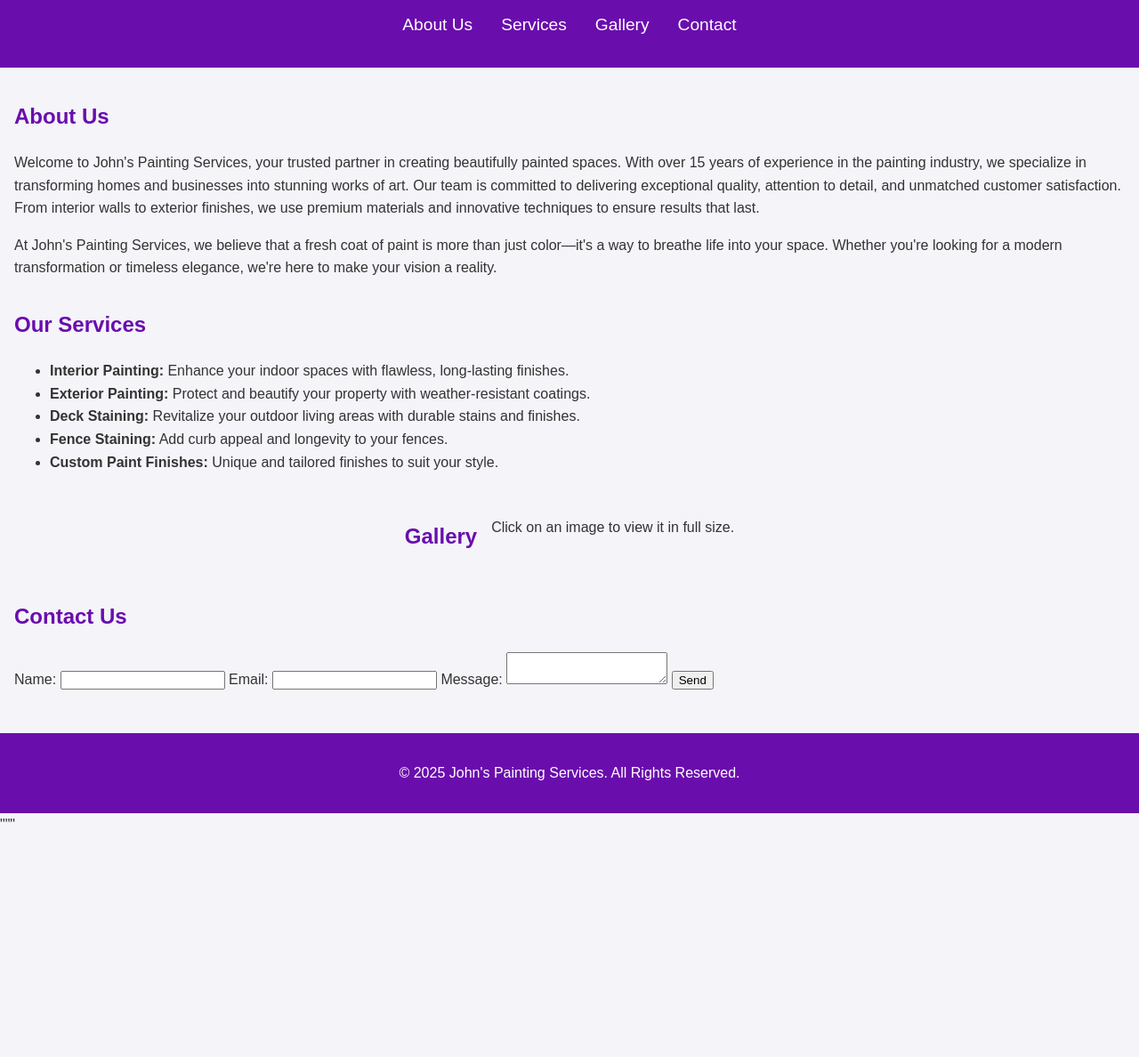
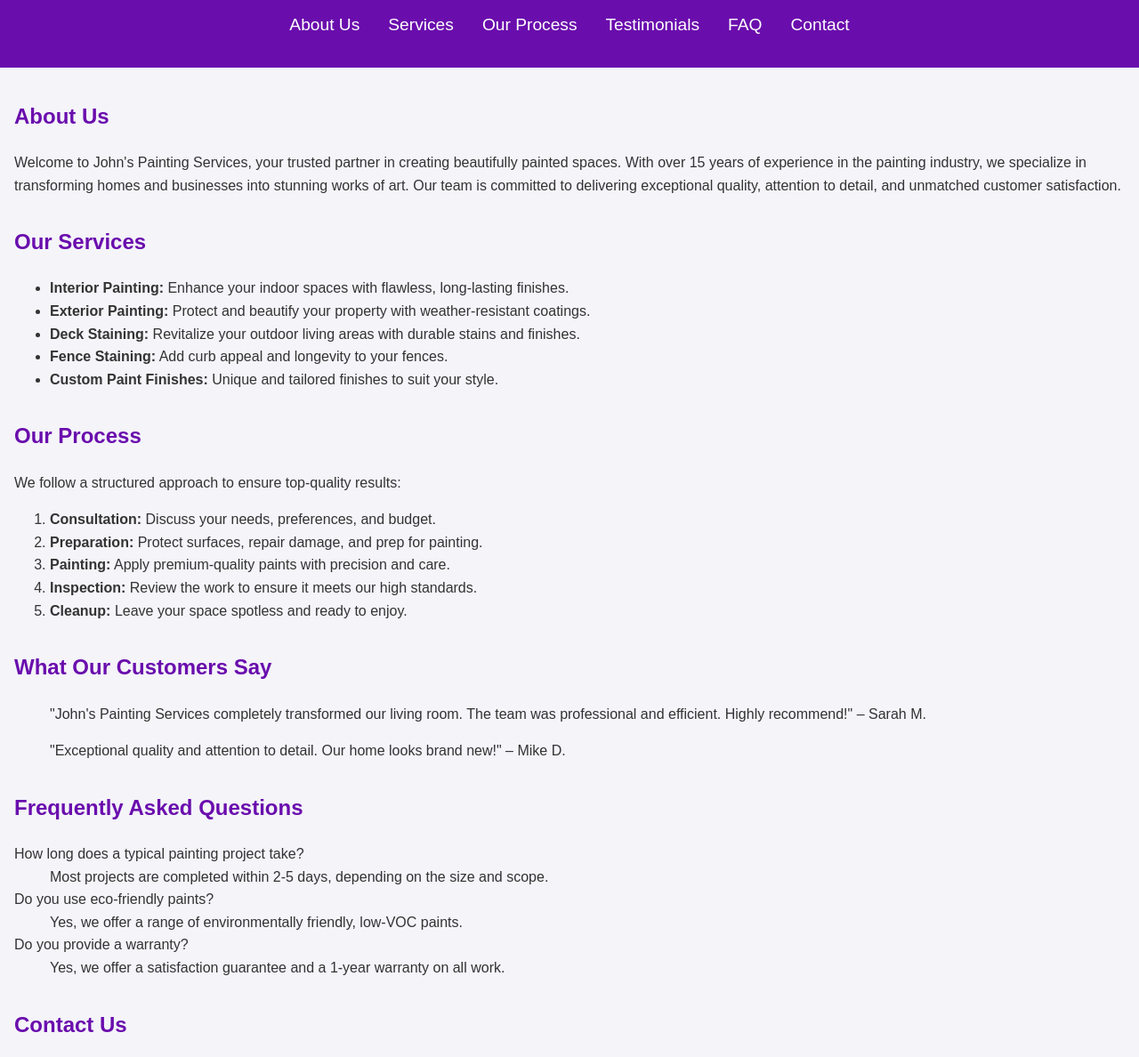
Before and after one commit to Arden3133/Web-Development, a plain HTML site: page index.html in a window 1280 px wide. Shown: the part 83-1271 px from the top of the page at 89% size. Before the commit the page ends 1022 px from the top, so only its background shows below. Drawn offline with Linux system fonts and the light colour scheme.

Commit message:
Update index.html

```diff
--- a/index.html
+++ b/index.html
@@ -1,169 +1,108 @@
 <!DOCTYPE html>
-
 <html lang="en">
-
 <head>
-
     <meta charset="UTF-8">
-
     <meta name="viewport" content="width=device-width, initial-scale=1.0">
-
     <title>John's Painting Services</title>
-
     <link rel="stylesheet" href="styles.css">
-
 </head>
-
 <body>
-
     <header>
-
         <h1>John's Painting Services</h1>
-
         <nav>
-
             <ul>
-
                 <li><a href="#about">About Us</a></li>
-
                 <li><a href="#services">Services</a></li>
-
-                <li><a href="#gallery">Gallery</a></li>
-
+                <li><a href="#process">Our Process</a></li>
+                <li><a href="#testimonials">Testimonials</a></li>
+                <li><a href="#faq">FAQ</a></li>
                 <li><a href="#contact">Contact</a></li>
-
             </ul>
-
         </nav>
-
     </header>
 
-
-
     <main>
-
         <section id="about">
-
             <h2>About Us</h2>
-
             <p>
-
                 Welcome to John's Painting Services, your trusted partner in creating beautifully painted spaces.
-
                 With over 15 years of experience in the painting industry, we specialize in transforming homes
-
                 and businesses into stunning works of art. Our team is committed to delivering exceptional quality,
-
-                attention to detail, and unmatched customer satisfaction. From interior walls to exterior finishes,
-
-                we use premium materials and innovative techniques to ensure results that last.
-
+                attention to detail, and unmatched customer satisfaction.
             </p>
-
-            <p>
-
-                At John's Painting Services, we believe that a fresh coat of paint is more than just color—it's
-
-                a way to breathe life into your space. Whether you're looking for a modern transformation or timeless
-
-                elegance, we're here to make your vision a reality.
-
-            </p>
-
         </section>
 
-
-
         <section id="services">
-
             <h2>Our Services</h2>
-
             <ul>
-
                 <li><strong>Interior Painting:</strong> Enhance your indoor spaces with flawless, long-lasting finishes.</li>
-
                 <li><strong>Exterior Painting:</strong> Protect and beautify your property with weather-resistant coatings.</li>
-
                 <li><strong>Deck Staining:</strong> Revitalize your outdoor living areas with durable stains and finishes.</li>
-
                 <li><strong>Fence Staining:</strong> Add curb appeal and longevity to your fences.</li>
-
                 <li><strong>Custom Paint Finishes:</strong> Unique and tailored finishes to suit your style.</li>
-
             </ul>
-
         </section>
 
-
-
-        <section id="gallery" class="gallery-container">
-
-            <h2>Gallery</h2>
-
-            <p>Click on an image to view it in full size.</p>
-
-            <!-- Images dynamically added by script.js -->
-
+        <section id="process">
+            <h2>Our Process</h2>
+            <p>We follow a structured approach to ensure top-quality results:</p>
+            <ol>
+                <li><strong>Consultation:</strong> Discuss your needs, preferences, and budget.</li>
+                <li><strong>Preparation:</strong> Protect surfaces, repair damage, and prep for painting.</li>
+                <li><strong>Painting:</strong> Apply premium-quality paints with precision and care.</li>
+                <li><strong>Inspection:</strong> Review the work to ensure it meets our high standards.</li>
+                <li><strong>Cleanup:</strong> Leave your space spotless and ready to enjoy.</li>
+            </ol>
         </section>
 
+        <section id="testimonials">
+            <h2>What Our Customers Say</h2>
+            <blockquote>
+                "John's Painting Services completely transformed our living room. The team was professional and efficient. Highly recommend!" – Sarah M.
+            </blockquote>
+            <blockquote>
+                "Exceptional quality and attention to detail. Our home looks brand new!" – Mike D.
+            </blockquote>
+        </section>
 
+        <section id="faq">
+            <h2>Frequently Asked Questions</h2>
+            <dl>
+                <dt>How long does a typical painting project take?</dt>
+                <dd>Most projects are completed within 2-5 days, depending on the size and scope.</dd>
+                <dt>Do you use eco-friendly paints?</dt>
+                <dd>Yes, we offer a range of environmentally friendly, low-VOC paints.</dd>
+                <dt>Do you provide a warranty?</dt>
+                <dd>Yes, we offer a satisfaction guarantee and a 1-year warranty on all work.</dd>
+            </dl>
+        </section>
 
         <section id="contact">
-
             <h2>Contact Us</h2>
-
             <form id="contactForm">
-
                 <label for="name">Name:</label>
-
                 <input type="text" id="name" name="name" required>
 
-
-
                 <label for="email">Email:</label>
-
                 <input type="email" id="email" name="email" required>
 
-
-
                 <label for="message">Message:</label>
-
                 <textarea id="message" name="message" required></textarea>
 
-
-
                 <button type="submit">Send</button>
-
             </form>
-
         </section>
-
     </main>
 
-
-
     <footer>
-
         <p>&copy; 2025 John's Painting Services. All Rights Reserved.</p>
-
     </footer>
 
-
-
     <div id="modal">
-
         <span class="close">&times;</span>
-
         <img id="modalImage" alt="Full View">
-
     </div>
 
-
-
     <script src="script.js"></script>
-
 </body>
-
 </html>
-
-"""
```
